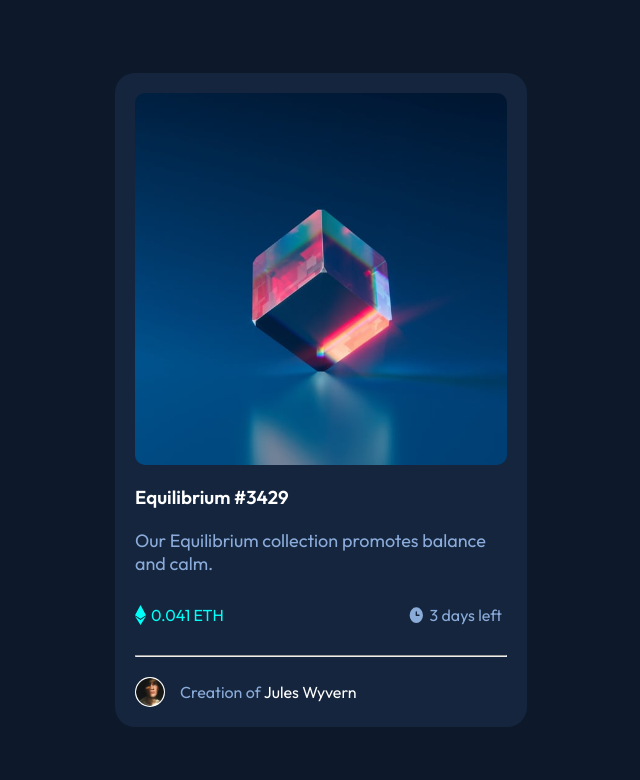
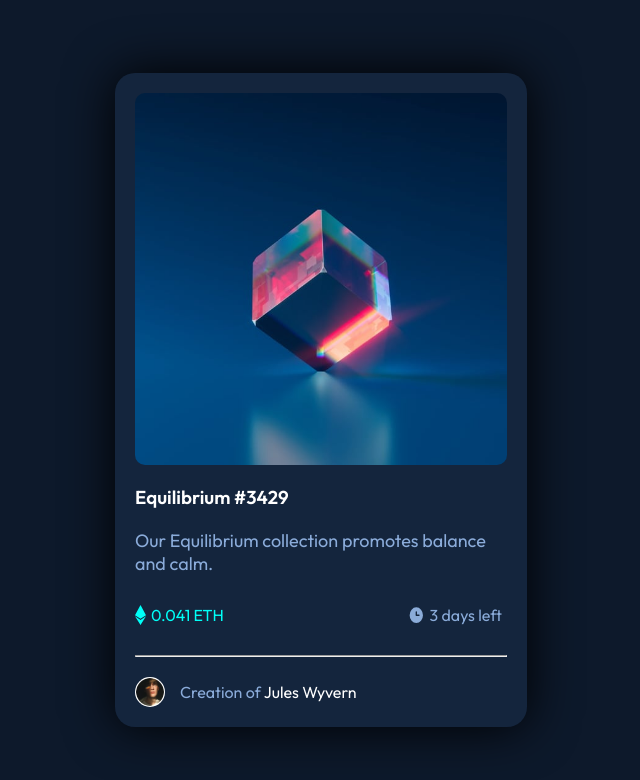
Before and after one commit to onyemakn/nft-preview-card, a plain HTML site: page index.html in a window 1280 px wide. Shown: the whole page, without its empty margins (319-959 px from the left). Drawn offline with Linux system fonts and the light colour scheme.

Commit message:
task finished

```diff
--- a/style.css
+++ b/style.css
@@ -33,6 +33,7 @@ body {
     max-height: 694px;
     border-radius: 20px;
     margin: 50px 30px;
+    box-shadow: 0 0 50px 0 black;
 }
 
 .container2 {
```
